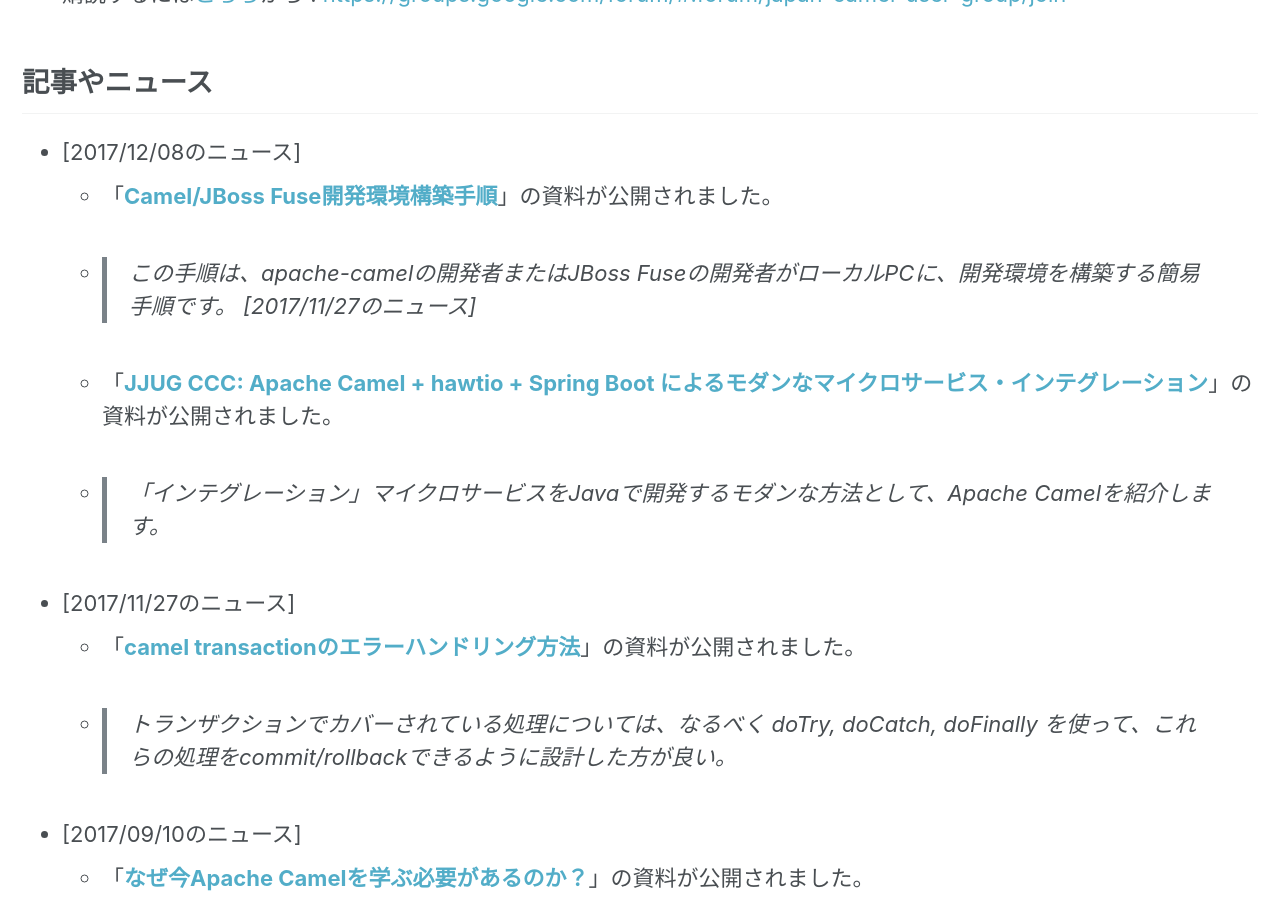
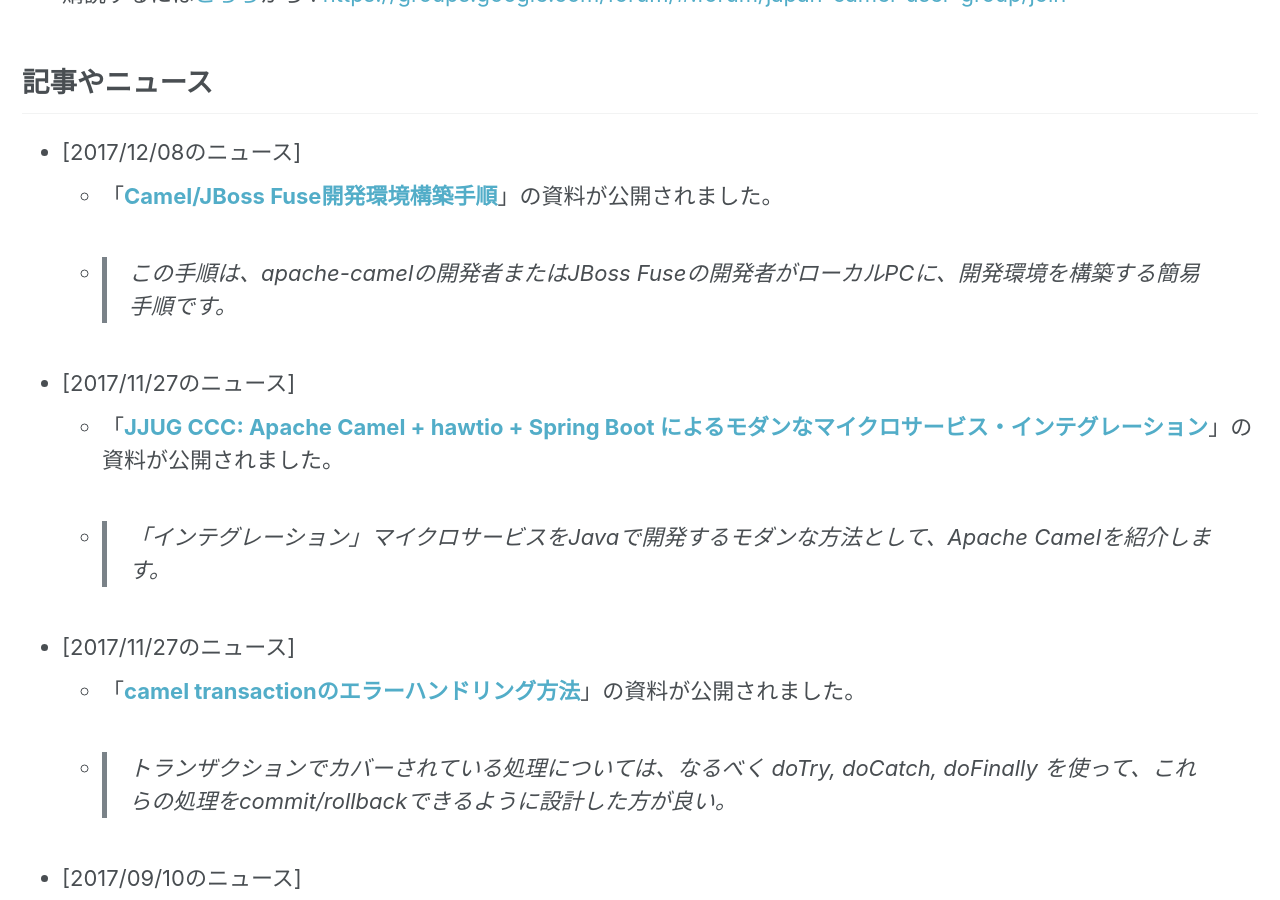
Before and after one commit to jcug-oss/jcug-oss.github.io, a Jekyll site: the page built from index.md, in a window 1280 px wide and 900 px high, scrolled down 2584 px. Built offline with Jekyll 4.4.1, drawn with Linux system fonts in a browser that asks for light colours; some of the changed text lies outside the part shown.

```diff
--- a/index.md
+++ b/index.md
@@ -41,7 +41,7 @@ intro:
 
 {% include feature_row %}
 
-## <a name="next-reading-group"><<a name="reading-group"></a>Camel in Action 読書会
+## <a name="next-reading-group"><a name="reading-group"></a>Camel in Action 読書会
 
 * 「**第４回 Camel in Action 読書会**」**2017/12/19(火) 19:00〜** [Red Hat株式会社 東京オフィス 8F](https://www.redhat.com/ja/files/resources/ja-rhkk-map-2013.pdf)
   * ご参加は[**こちら**](https://jcug-oss.connpass.com/)から : **<https://jcug-oss.connpass.com/>**
@@ -68,7 +68,7 @@ intro:
 * [2017/12/08のニュース]
   * 「**[Camel/JBoss Fuse開発環境構築手順](https://qiita.com/jian-feng/items/5d8018ee949a9db701ef)**」の資料が公開されました。
   * > この手順は、apache-camelの開発者またはJBoss Fuseの開発者がローカルPCに、開発環境を構築する簡易手順です。
- [2017/11/27のニュース]
+* [2017/11/27のニュース]
   * 「**[JJUG CCC: Apache Camel + hawtio + Spring Boot によるモダンなマイクロサービス・インテグレーション](https://tadayosi.github.io/jjug2017-camel_hawtio_springboot/reveal.js/index.html)**」の資料が公開されました。
   * > 「インテグレーション」マイクロサービスをJavaで開発するモダンな方法として、Apache Camelを紹介します。
 * [2017/11/27のニュース]
```
